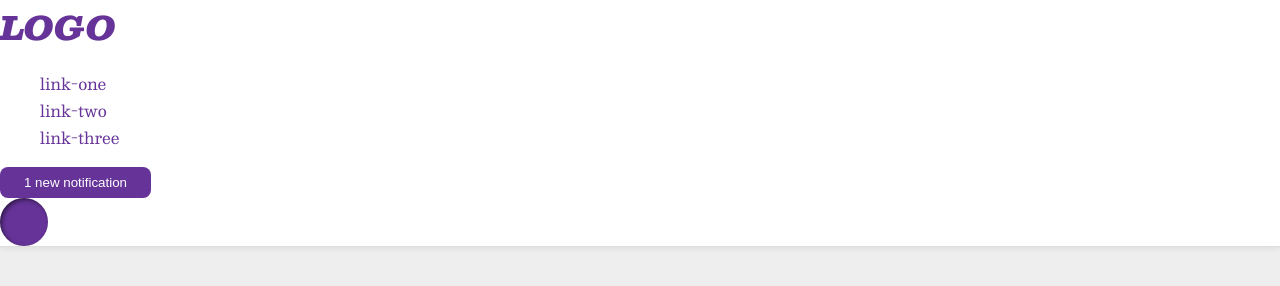
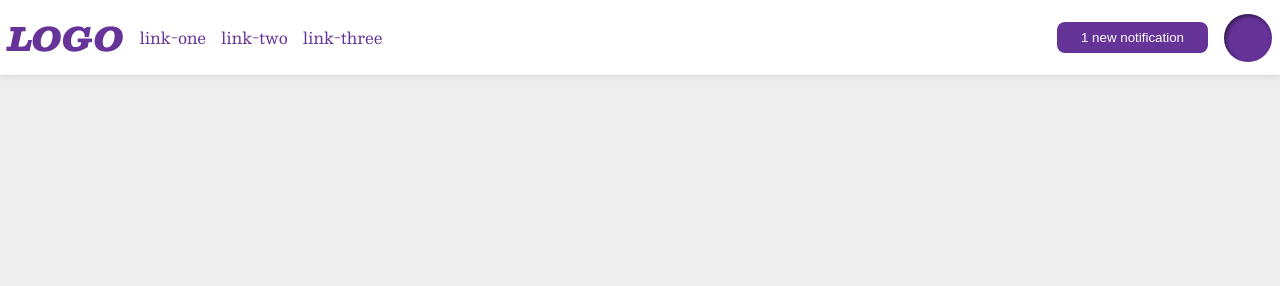
Before and after one commit to manuel7488navas/Code, a plain HTML site: page ODIN/flex/flex-header-2/index.html in a window 1280 px wide. Drawn offline with nearby package versions, Linux system fonts and the light colour scheme.

Commit message:
Ejercicio flex-header-2 de flex, The Odin Proyect, terminado correctamente.

```diff
--- a/ODIN/flex/flex-header-2/index.html
+++ b/ODIN/flex/flex-header-2/index.html
@@ -9,6 +9,7 @@
   </head>
   <body>
     <div class="header">
+      <div class="left">
       <div class="logo">
         LOGO
       </div>
@@ -17,10 +18,13 @@
         <li><a href="google.com">link-two</a></li>
         <li><a href="google.com">link-three</a></li>
       </ul>
+    </div>
+    <div class ="right">
       <button class="notifications">
         1 new notification
       </button>
       <div class="profile-image"></div>
     </div>
+  </div>
   </body>
 </html>
--- a/ODIN/flex/flex-header-2/style.css
+++ b/ODIN/flex/flex-header-2/style.css
@@ -12,14 +12,10 @@ body {
   background: white;
   border-bottom: 1px solid #ddd;
   box-shadow: 0 0 8px rgba(0,0,0,.1);
-}
+  display: flex;
+  justify-content: space-between;
+  padding: 8px;
 
-.profile-image {
-  background: rebeccapurple;
-  box-shadow: inset 2px 2px 4px rgba(0,0,0,.5);
-  border-radius: 50%;
-  width: 48px;
-  height: 48px;
 }
 
 .logo {
@@ -27,14 +23,8 @@ body {
   font-size: 32px;
   font-weight: 900;
   font-style: italic;
-}
 
-button {
-  border: none;
-  border-radius: 8px;
-  background: rebeccapurple;
-  color: white;
-  padding: 8px 24px;
+
 }
 
 a {
@@ -45,4 +35,32 @@ a {
 
 ul {
   list-style-type: none;
+  display:flex;
+  padding: 0px;
+  gap: 15px;
 }
+
+.profile-image {
+    background: rebeccapurple;
+    box-shadow: inset 2px 2px 4px rgba(0,0,0,.5);
+    border-radius: 50%;
+    width: 48px;
+    height: 48px;
+    display: flex;
+
+  }
+
+  button {
+    border: none;
+    border-radius: 8px;
+    background: rebeccapurple;
+    color: white;
+    padding: 8px 24px;
+
+  }
+
+  .left, .right {
+    display: flex;
+    align-items: center;
+    gap: 16px;
+  }
```
